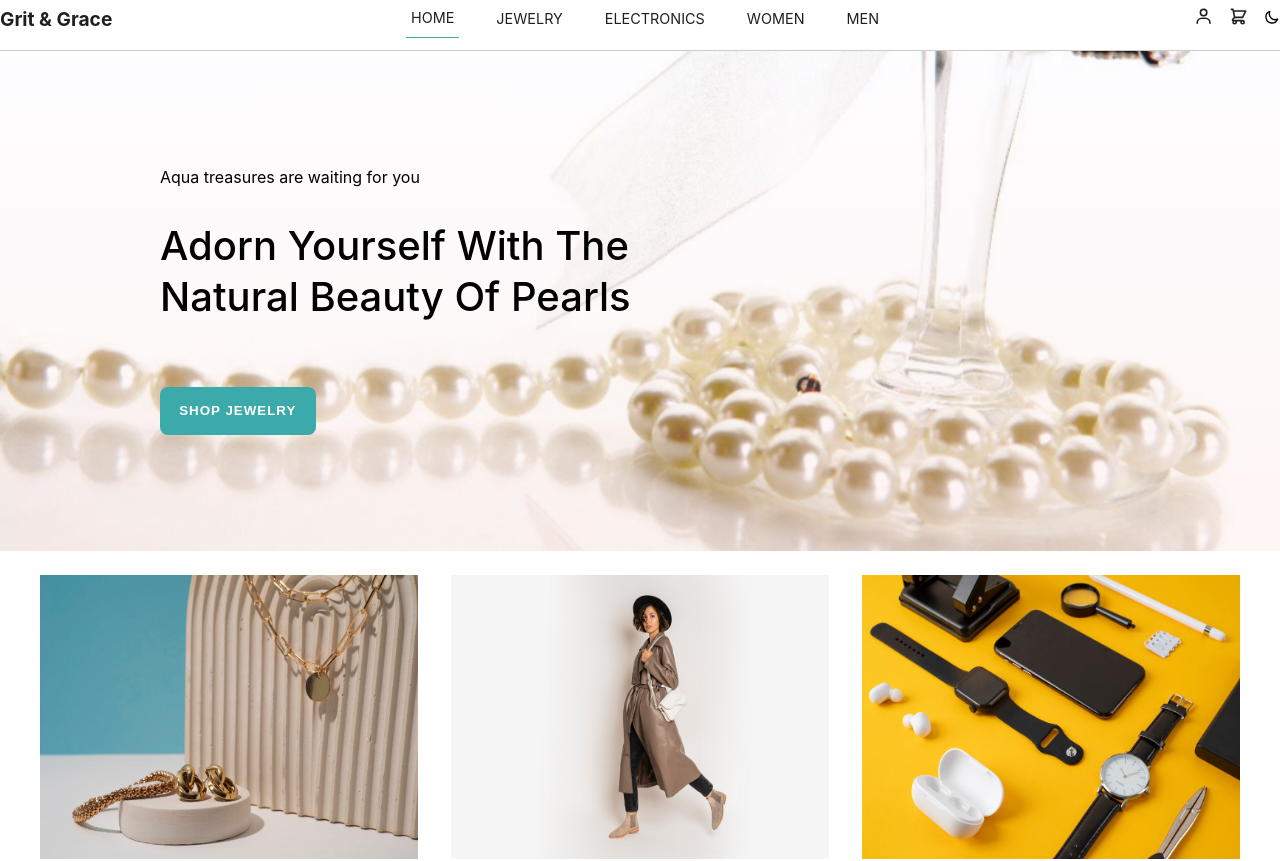
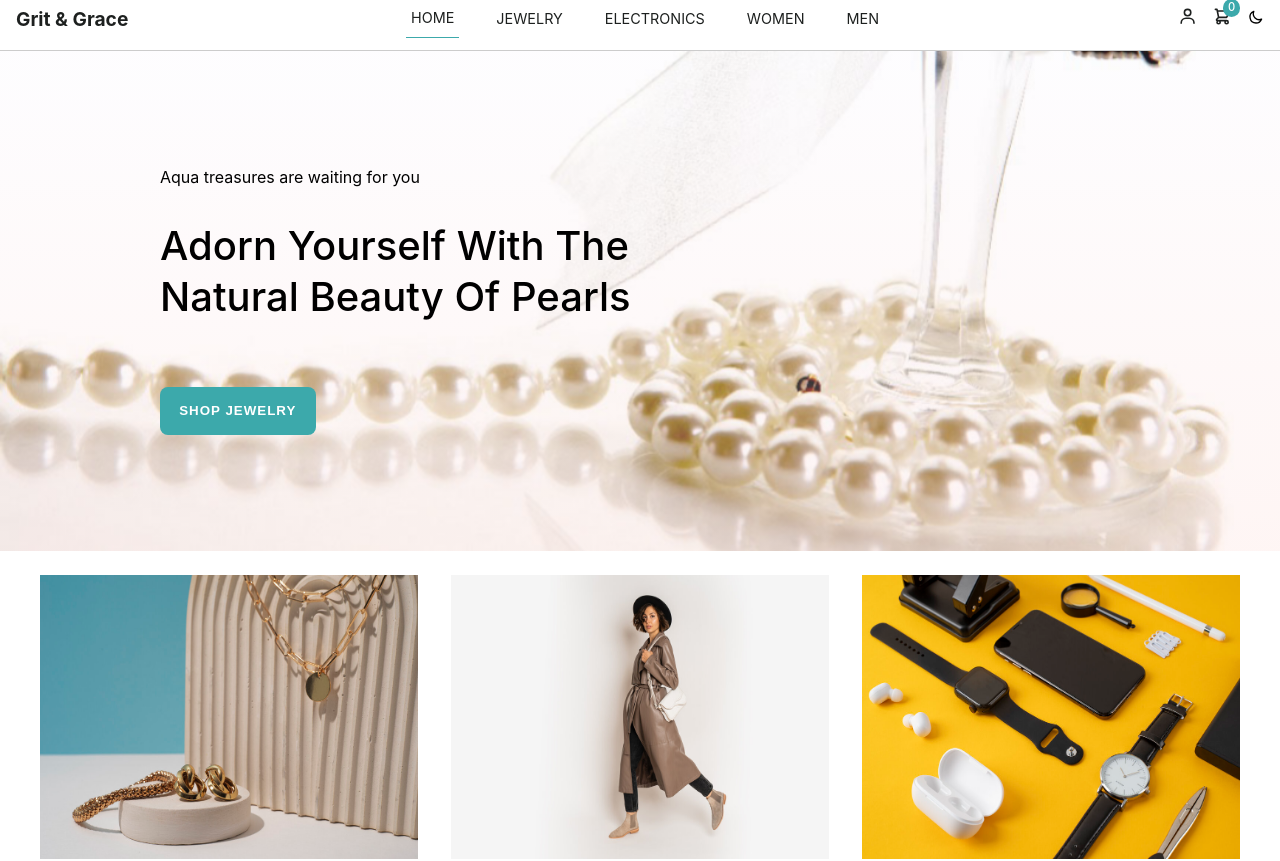
Before and after one commit to joycethh/playground, a React (Create React App) app: page /home in a window 1280 px wide. Shown: the top 861 px of the page. Built offline with nearby package versions, Linux system fonts and the light colour scheme; no server answers.

Commit message:
fix cart thumbnail qty

```diff
--- a/src/components/header/Header.js
+++ b/src/components/header/Header.js
@@ -105,7 +105,7 @@ const Header = () => {
             <Link to="/cart">
               <HiOutlineShoppingCart />
             </Link>
-            <span className="cart-thunmbnail-qty"> {totalQty} </span>
+            <span className="cart-thunmbnail-qty">{totalQty}</span>
           </div>
 
           <span onClick={toggle}>
--- a/src/components/header/header.scss
+++ b/src/components/header/header.scss
@@ -12,6 +12,7 @@ header{
             align-items: center;
             justify-content: space-between;
             position: relative;
+            padding: 0 1rem;
 
             .logo{
                 a {
@@ -93,7 +94,7 @@ header{
                         line-height: 1.1rem;
                         white-space: nowrap;
                         text-align: center;
-                        background-color: themed('highlight');
+                        background-color: themed('highLight');
                         color: themed('textContrast');
                         width: 1.1rem;
                         height: 1.1rem;
--- a/src/components/ui/ProductCard.js
+++ b/src/components/ui/ProductCard.js
@@ -48,6 +48,7 @@ const ProductCard = ({ item }) => {
               <span className="price">${item.price}</span>
             </div>
             <Button
+              // name="Add to Cart"
               name={<BsCartPlus />}
               handleClick={addItem}
               className="addBtn"
--- a/src/components/ui/product.scss
+++ b/src/components/ui/product.scss
@@ -71,8 +71,7 @@
         }
 
         .product-bottom-wrapper {
-
-            margin:3px 5px 0;
+            margin:3px 5px ;
             display: flex;
             flex-direction: row;
             justify-content: space-between;
@@ -87,14 +86,16 @@
                 }
             }
             .addBtn {
-                padding: 7px;
+                // width: 100%;
+                // font-size:0.7rem; //for words btn
+                padding: 3px;
                 font-size: 1rem;
                 border-radius: 50%;
                 width: 35px;
                 height: 35px;
 
                 &:hover {
-                    scale: (1.2);
+                    scale: (1.1);
                 }
             }
         }
```
